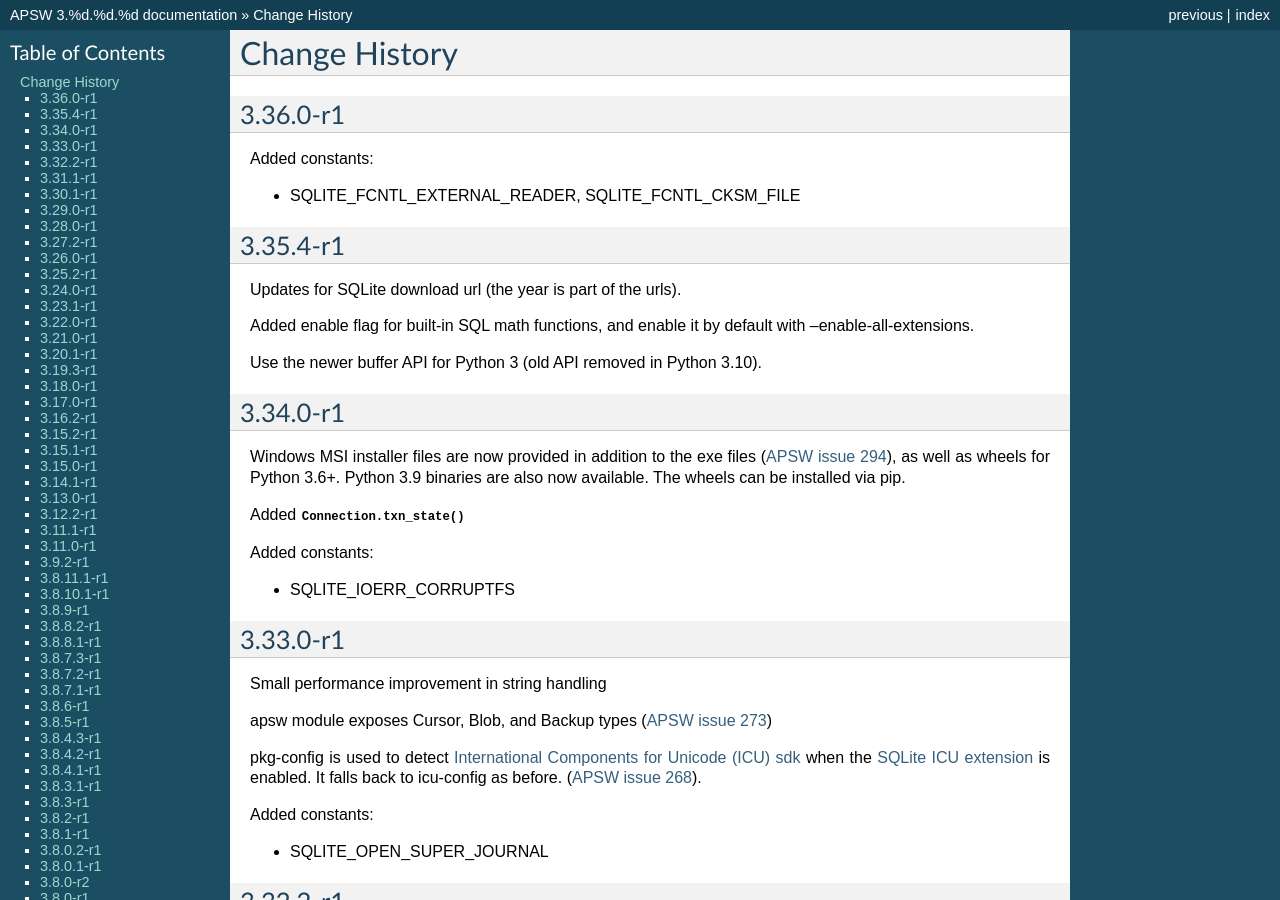
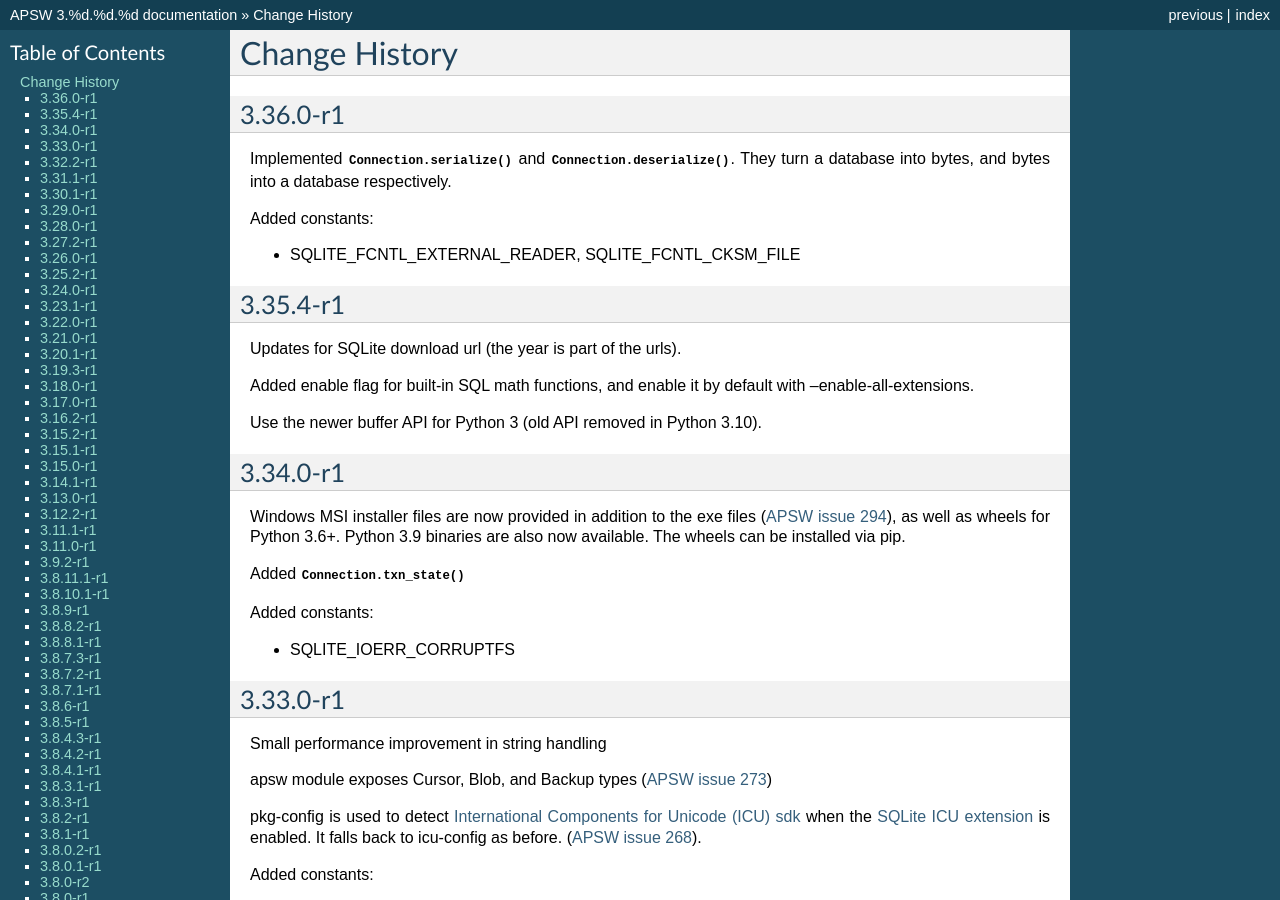
Before and after one commit to rogerbinns/apsw, a Sphinx documentation site: the page built from doc/changes.rst, in a window 1280 px wide and 900 px high. Built offline with Sphinx 7.4.7, drawn with Linux system fonts in a browser that asks for light colours; pages that are not in the unit, such as notebooks, are missing from menus; the version number is read from the project's files by our own code.

Commit message:
Document adding (de)serialize

```diff
--- a/doc/changes.rst
+++ b/doc/changes.rst
@@ -4,6 +4,10 @@
 
 3.36.0-r1
 =========
+
+Implemented :meth:`Connection.serialize` and
+:meth:`Connection.deserialize`.  They turn a database into bytes, and
+bytes into a database respectively.
 
 Added constants:
 
```
